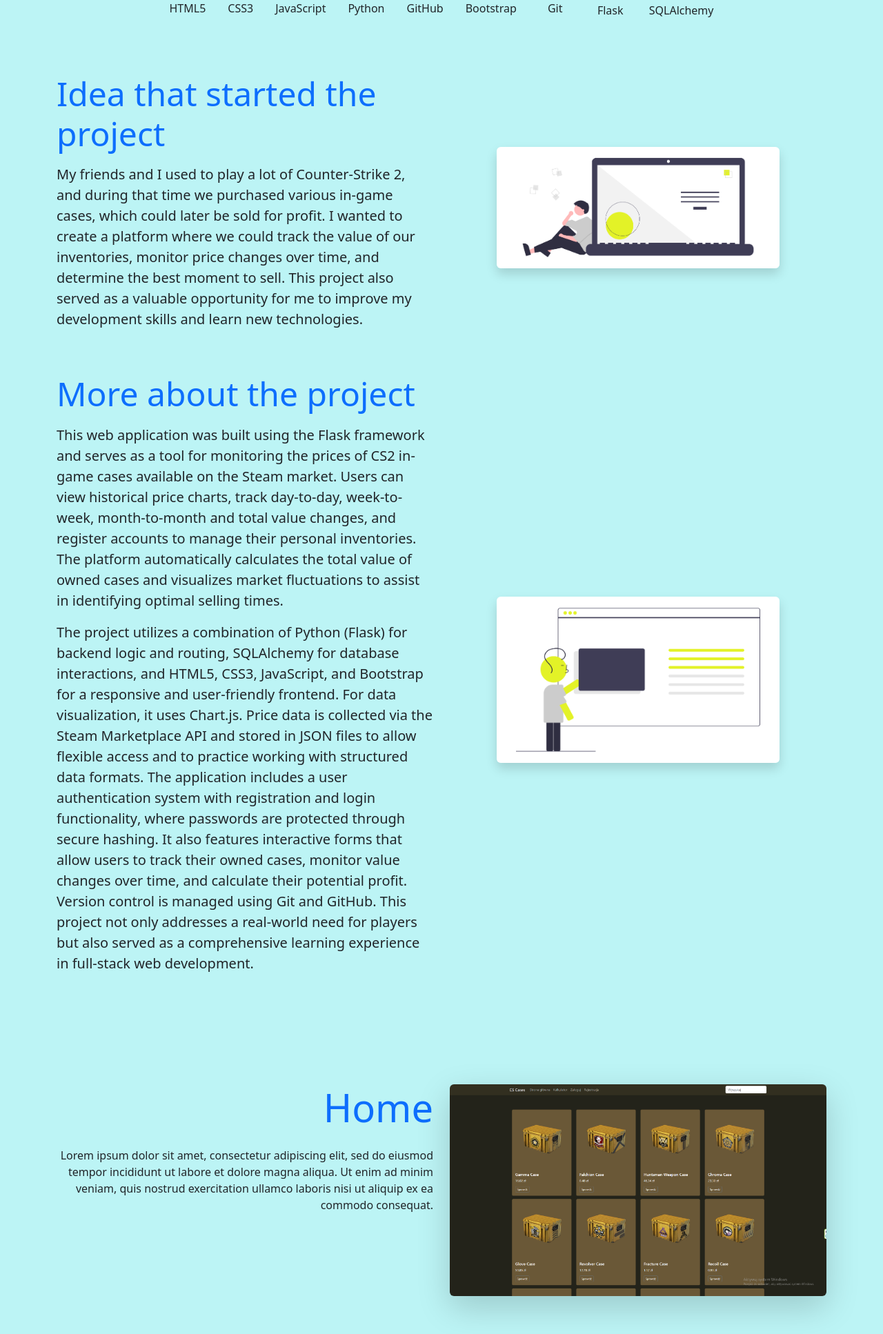
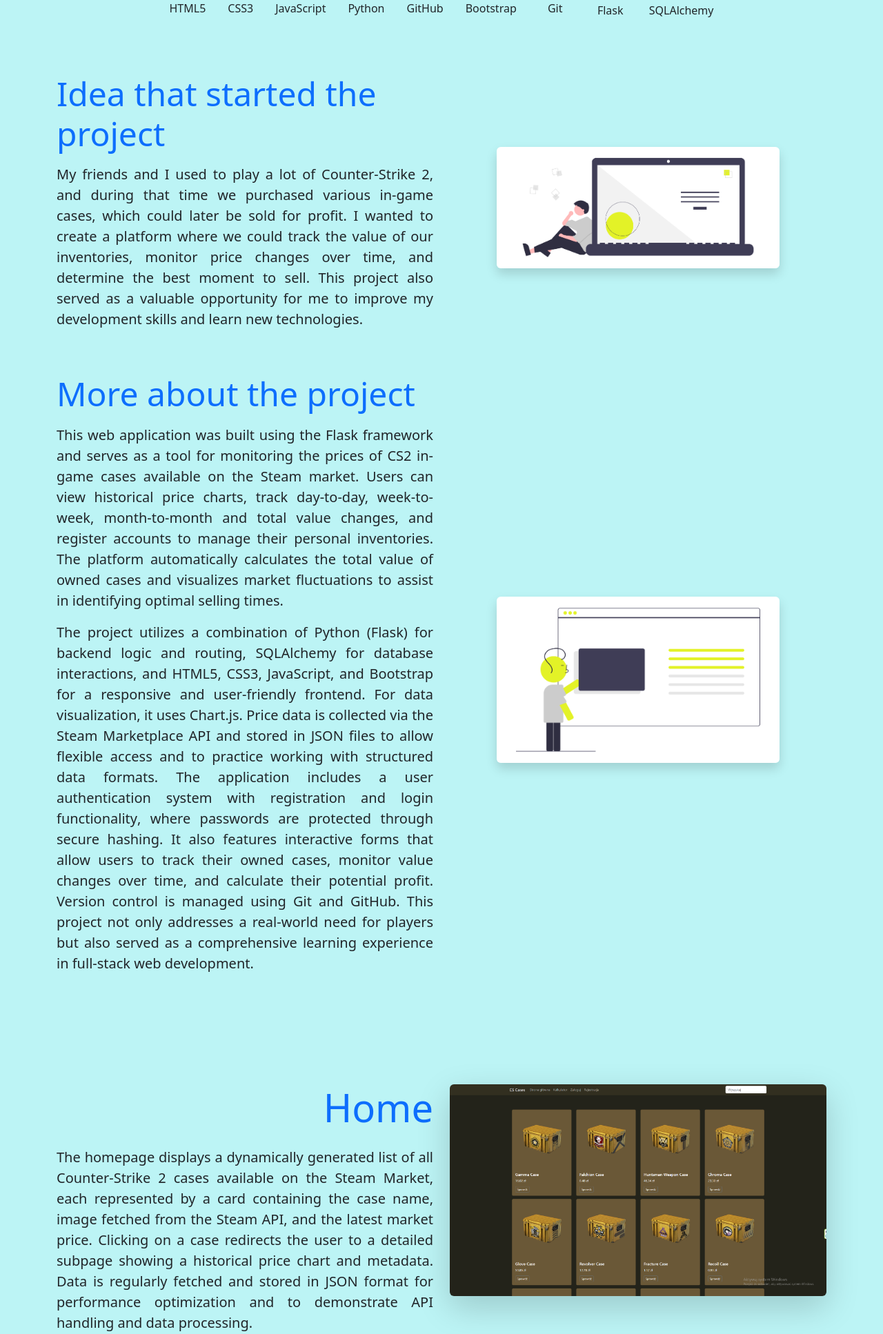
Before and after one commit to Krystian137/Resume, a Flask app: page /steamchests in a window 1280 px wide. Shown: the part 1183-3117 px from the top of the page at 69% size. Run offline with Flask 3, Linux system fonts and the light colour scheme; some libraries are stand-ins or nearby versions.

Commit message:
finished steamchest.html and index.html except footer

```diff
--- a/templates/steamchests.html
+++ b/templates/steamchests.html
@@ -170,7 +170,7 @@
                 </div>
                 <div class="col-md-6 order-md-1">
                     <h2 class="display-5 mb-3 text-primary">Idea that started the project</h2>
-                    <p class="lead">
+                    <p  class="lead" style="text-align: justify;">
                         My friends and I used to play a lot of Counter-Strike 2, and during that time we purchased various
                         in-game cases, which could later be sold for profit. I wanted to create a platform where we could
                         track the value of our inventories, monitor price changes over time, and determine the best moment
@@ -186,14 +186,14 @@
                 </div>
                 <div class="col-md-6 order-md-1">
                     <h2 class="display-5 mb-3 text-primary">More about the project</h2>
-                    <p class="lead">
+                    <p class="lead" style="text-align: justify;">
                         This web application was built using the Flask framework and serves as a tool for monitoring the
                         prices of CS2 in-game cases available on the Steam market. Users can view historical price charts,
                         track day-to-day, week-to-week, month-to-month and total value changes, and register accounts to
                         manage their personal inventories. The platform automatically calculates the total value of owned
                         cases and visualizes market fluctuations to assist in identifying optimal selling times.
                     </p>
-                    <p class="lead">
+                    <p class="lead" style="text-align: justify;">
                         The project utilizes a combination of <strong>Python (Flask)</strong> for backend logic and routing,
                         <strong>SQLAlchemy</strong> for database interactions, and <strong>HTML5</strong>, <strong>CSS3</strong>,
                         <strong>JavaScript</strong>, and <strong>Bootstrap</strong> for a responsive and user-friendly frontend.
@@ -216,9 +216,11 @@
         <div class="row mb-5">
             <div class="col-md-6 text-md-end order-md-1">
                 <h3 class="display-4 mb-4 text-primary">Home</h3>
-                <p>Lorem ipsum dolor sit amet, consectetur adipiscing elit, sed do eiusmod tempor incididunt ut labore et
-                    dolore magna aliqua. Ut enim ad minim veniam, quis nostrud exercitation ullamco laboris nisi ut aliquip ex
-                    ea commodo consequat.</p>
+                <p class="lead" style="text-align: justify;">The homepage displays a dynamically generated list of all
+                    Counter-Strike 2 cases available on the Steam Market, each represented by a card containing the case
+                    name, image fetched from the Steam API, and the latest market price. Clicking on a case redirects
+                    the user to a detailed subpage showing a historical price chart and metadata. Data is regularly fetched
+                    and stored in JSON format for performance optimization and to demonstrate API handling and data processing.</p>
             </div>
             <div class="col-md-6 text-center order-md-2">
                 <img src="{{ url_for('static', filename='assets/img/SteamChestsPrices/SteamChestsRepresentative.png') }}"
@@ -232,9 +234,12 @@
         <div class="row mb-5">
             <div class="col-md-6 text-md-start order-md-2">
                 <h3 class="display-4 mb-4 text-primary">User Chests</h3>
-                <p>Lorem ipsum dolor sit amet, consectetur adipiscing elit, sed do eiusmod tempor incididunt ut labore et
-                    dolore magna aliqua. Ut enim ad minim veniam, quis nostrud exercitation ullamco laboris nisi ut aliquip ex
-                    ea commodo consequat.</p>
+                <p class="lead" style="text-align: justify;">The user dashboard enables authenticated users to input and
+                    manage their owned Counter-Strike 2 cases along with quantities. Each entry is displayed in a dynamic,
+                    responsive table that includes the case’s latest market price, total value (with and without Steam
+                    transaction fees), and percentage change from the previous day. Users can update or remove individual
+                    case records. Below the table, the application calculates and displays the cumulative value of all
+                    listed cases, both pre- and post-tax.</p>
             </div>
             <div class="col-md-6 text-center order-md-1">
                 <img src="{{ url_for('static', filename='assets/img/SteamChestsPrices/user-page.png') }}"
@@ -248,9 +253,11 @@
         <div class="row mb-5">
             <div class="col-md-6 text-md-end order-md-1">
                 <h3 class="display-4 mb-4 text-primary">Chest Page</h3>
-                <p>Lorem ipsum dolor sit amet, consectetur adipiscing elit, sed do eiusmod tempor incididunt ut labore et
-                    dolore magna aliqua. Ut enim ad minim veniam, quis nostrud exercitation ullamco laboris nisi ut aliquip ex
-                    ea commodo consequat.</p>
+                <p class="lead" style="text-align: justify;">The chest detail page presents an interactive price history
+                    chart powered by Chart.js, allowing users to analyze case price fluctuations over various time ranges,
+                    including the past week, month, year, and all-time. Users can dynamically select the desired time frame.
+                    Below the chart, a data table displays historical prices by date along with the corresponding percentage
+                    change compared to the previous recorded value.</p>
             </div>
             <div class="col-md-6 text-center order-md-2">
                 <img src="{{ url_for('static', filename='assets/img/SteamChestsPrices/chest-page.png') }}"
@@ -264,9 +271,11 @@
         <div class="row mb-5">
             <div class="col-md-6 text-md-start order-md-2">
                 <h3 class="display-4 mb-4 text-primary">Calculator</h3>
-                <p>Lorem ipsum dolor sit amet, consectetur adipiscing elit, sed do eiusmod tempor incididunt ut labore et
-                    dolore magna aliqua. Ut enim ad minim veniam, quis nostrud exercitation ullamco laboris nisi ut aliquip ex
-                    ea commodo consequat.</p>
+                <p class="lead" style="text-align: justify;">The calculator is designed for users who prefer not to create
+                    an account. It offers similar functionality to the user inventory page, allowing users to input the
+                    cases they own and their respective quantities. However, it does not persist any data — once the session
+                    ends or the page is refreshed, all information is cleared. This tool provides a quick way to estimate
+                    the total value of owned cases, both before and after Steam transaction fees.</p>
             </div>
             <div class="col-md-6 text-center order-md-1">
                 <img src="{{ url_for('static', filename='assets/img/SteamChestsPrices/calculator.png') }}"
@@ -280,9 +289,12 @@
         <div class="row mb-5">
             <div class="col-md-6 text-md-end order-md-1">
                 <h3 class="display-4 mb-4 text-primary">Login/Register</h3>
-                <p>Lorem ipsum dolor sit amet, consectetur adipiscing elit, sed do eiusmod tempor incididunt ut labore et
-                    dolore magna aliqua. Ut enim ad minim veniam, quis nostrud exercitation ullamco laboris nisi ut aliquip ex
-                    ea commodo consequat.</p>
+                <p class="lead" style="text-align: justify;">The project includes a secure user authentication system featuring
+                    user registration and login functionality. During registration, user credentials are validated and
+                    passwords are securely hashed using industry-standard techniques before being stored in the database.
+                    Upon logging in, users gain access to personalized features such as managing their own case inventory.
+                    Session management is handled via Flask’s session mechanism to maintain user state throughout the visit.
+                </p>
             </div>
             <div class="col-md-6 text-center order-md-2">
                 <img src="{{ url_for('static', filename='assets/img/SteamChestsPrices/login.png') }}"
```
Also changed, not shown: templates/index.html (+12 -12 lines).
